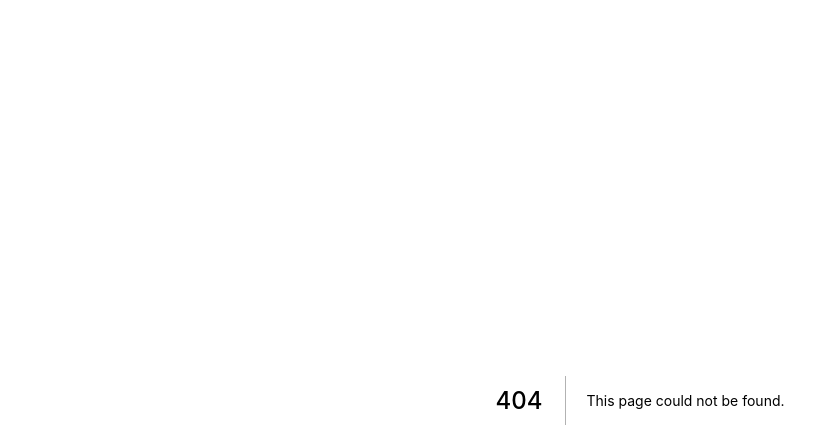
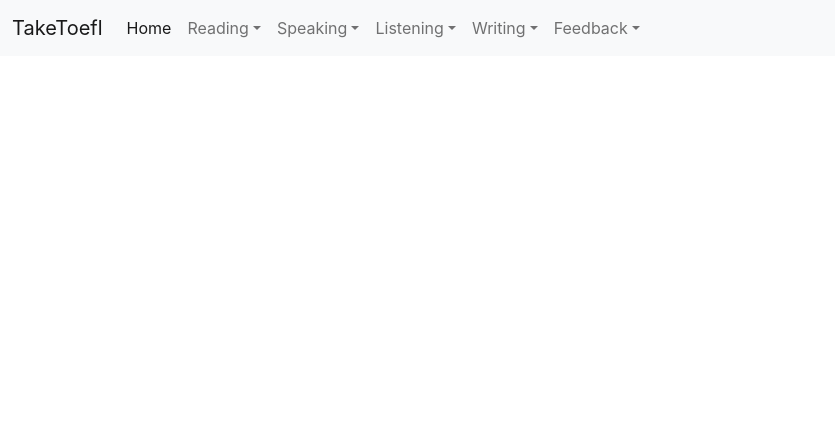
Before and after one commit to shar27/keystoneblog, a Next.js app: page /components/Nav in a window 1280 px wide. Before the commit this address had no page. Shown: the top 448 px of the page, without its empty margins (0-835 px from the left). Built offline with nearby package versions, Linux system fonts and the light colour scheme.

Commit message:
second commit

```diff
--- a/package.json
+++ b/package.json
@@ -8,6 +8,7 @@
     "lint": "next lint"
   },
   "dependencies": {
+    "bootstrap": "^5.1.3",
     "next": "12.0.3",
     "react": "17.0.2",
     "react-dom": "17.0.2"
--- a/pages/_app.js
+++ b/pages/_app.js
@@ -1,6 +1,15 @@
+import 'bootstrap/dist/css/bootstrap.min.css';
+
 import '../styles/globals.css'
+import {useEffect} from 'react';
+
 
 function MyApp({ Component, pageProps }) {
+
+  useEffect(() => {
+    import("bootstrap/dist/js/bootstrap");
+  }, []);
+
   return <Component {...pageProps} />
 }
 
--- /dev/null
+++ b/pages/components/Nav.js
@@ -0,0 +1,82 @@
+import 'bootstrap/dist/css/bootstrap.min.css';
+import Link from 'next/link'
+
+
+function Nav () {
+    return (
+        <div>
+    <Link  href="#">
+    <nav class="navbar navbar-expand-lg navbar-light bg-light">
+  <div class="container-fluid">
+    <a class="navbar-brand" href="#">TakeToefl</a>
+    <button class="navbar-toggler" type="button" data-bs-toggle="collapse" data-bs-target="#navbarNavDropdown" aria-controls="navbarNavDropdown" aria-expanded="false" aria-label="Toggle navigation">
+      <span class="navbar-toggler-icon"></span>
+    </button>
+    <div class="collapse navbar-collapse" id="navbarNavDropdown">
+      <ul class="navbar-nav">
+        <li class="nav-item">
+          <a class="nav-link active" aria-current="page" href="#">Home</a>
+        </li>
+
+        <li class="nav-item dropdown">
+          <a class="nav-link dropdown-toggle"
+          href="#" id="navbarDropdownMenuLink" role="button"
+          data-bs-toggle="dropdown" aria-expanded="false">
+            Reading
+          </a>
+          <ul class="dropdown-menu" aria-labelledby="navbarDropdownMenuLink">
+            <li><a class="dropdown-item" href="#">Action</a></li>
+            <li><a class="dropdown-item" href="#">Another action</a></li>
+
+          </ul>
+        </li>
+        <li class="nav-item dropdown">
+          <a class="nav-link dropdown-toggle" href="#" id="navbarDropdownMenuLink" role="button" data-bs-toggle="dropdown" aria-expanded="false">
+            Speaking
+          </a>
+          <ul class="dropdown-menu" aria-labelledby="navbarDropdownMenuLink">
+            <li><a class="dropdown-item" href="#">Action</a></li>
+            <li><a class="dropdown-item" href="#">Another action</a></li>
+
+          </ul>
+        </li>
+        <li class="nav-item dropdown">
+          <a class="nav-link dropdown-toggle" href="#" id="navbarDropdownMenuLink" role="button" data-bs-toggle="dropdown" aria-expanded="false">
+           Listening
+          </a>
+          <ul class="dropdown-menu" aria-labelledby="navbarDropdownMenuLink">
+            <li><a class="dropdown-item" href="#">Action</a></li>
+            <li><a class="dropdown-item" href="#">Another action</a></li>
+
+          </ul>
+        </li>
+        <li class="nav-item dropdown">
+          <a class="nav-link dropdown-toggle" href="#" id="navbarDropdownMenuLink" role="button" data-bs-toggle="dropdown" aria-expanded="false">
+            Writing
+          </a>
+          <ul class="dropdown-menu" aria-labelledby="navbarDropdownMenuLink">
+            <li><a class="dropdown-item" href="#">Action</a></li>
+            <li><a class="dropdown-item" href="#">Another action</a></li>
+            <li><a class="dropdown-item" href="#">Something else here</a></li>
+          </ul>
+        </li>
+        <li class="nav-item dropdown">
+          <a class="nav-link dropdown-toggle" href="#" id="navbarDropdownMenuLink" role="button" data-bs-toggle="dropdown" aria-expanded="false">
+            Feedback
+          </a>
+          <ul class="dropdown-menu" aria-labelledby="navbarDropdownMenuLink">
+            <li><a class="dropdown-item" href="#">Action</a></li>
+            <li><a class="dropdown-item" href="#">Another action</a></li>
+
+          </ul>
+        </li>
+      </ul>
+    </div>
+  </div>
+</nav>
+    </Link>
+        </div>
+    )
+}
+
+export default Nav
```
Also changed, not shown: pages/index.js (+5 -61 lines), 1 other file (tests, documents, lock files or other folders).
